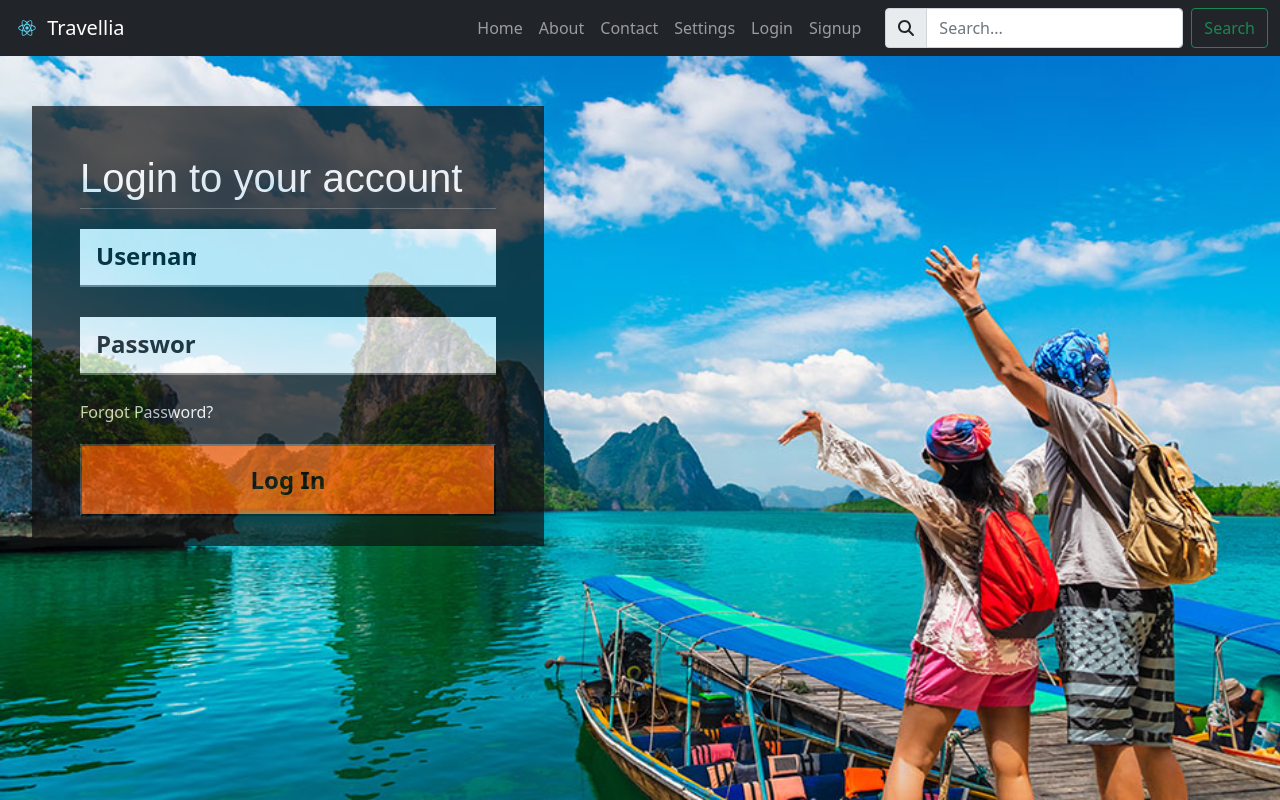
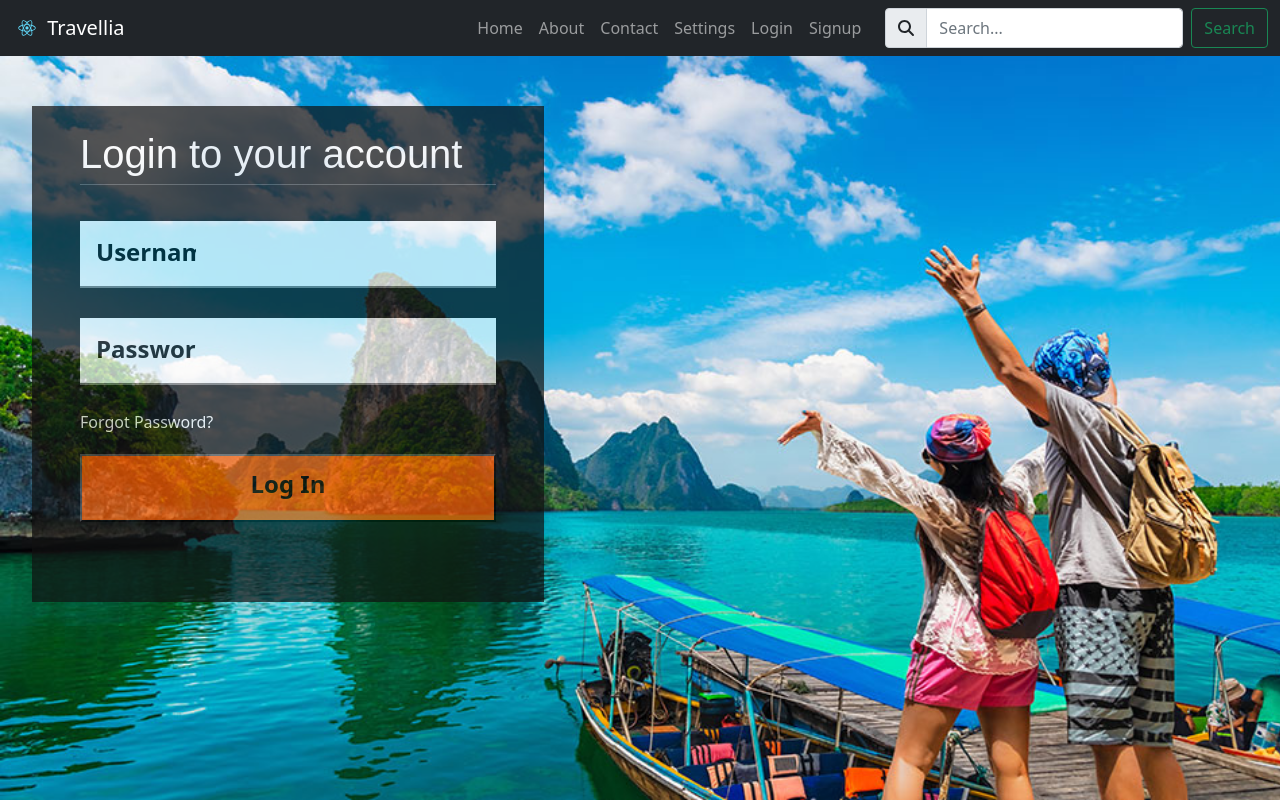
Before and after one commit to reileighh/MERN-stack, a React (Create React App) app in the folder client/: page /Login in a window 1280 px wide. Built offline with nearby package versions, Linux system fonts and the light colour scheme.

Commit message:
modified login page

```diff
--- a/client/src/Styles/Login.css
+++ b/client/src/Styles/Login.css
@@ -20,9 +20,9 @@ h1{
     align-items:center;
     margin-left:32px;
     margin-top:50px;
-    padding:48px;
+    padding: 24px 48px;
     width:40%;
-    height:55%;
+    height:62vh;
 
 }
 
@@ -38,7 +38,7 @@ h1{
   .inputLogin{
     padding:28px 300px 28px 16px;
     opacity: 1.0;
-    height:32px;
+    height:15%;
     font-size:20px;
     outline:none;
    width:100%;
@@ -50,14 +50,16 @@ h1{
   }
 
   .but{
-    padding:16px 16px 16px 16px;
+    padding:8px 16px 16px 16px;
     background:rgb(255, 94, 0);
     color:black;
     font-weight:700;
     width:100%;
     font-size:24px;
     opacity:1;
-
+    height:15%;
+    margin-bottom:0px;
+    vertical-align:middle;
   }
 
   .but:hover{
--- a/client/src/auth/Form.js
+++ b/client/src/auth/Form.js
@@ -25,3 +25,7 @@ const Form = () => {
 }
 
 export default Form
+
+/* Here, we have a state formIsSubmitted and is initially initialised to false. However, we have a
+submit form method that updates this formIsSubmitted state. Depending on the state, it will render either
+the form or account created page.*/
--- a/client/src/auth/SignupForm.js
+++ b/client/src/auth/SignupForm.js
@@ -23,13 +23,44 @@ const SignupForm = ({ submitForm }) => {
     event.preventDefault();
     setErrors(validation(values));
     setDataIsCorrect(true);
+      // postData();
+      let databody={
+        "fullname":values.fullname,
+        "username":values.username,
+        "email":values.email,
+        "password":values.password,
+      }
+      fetch('/Signup',{
+         method:'POST',
+         body:JSON.stringify(databody),
+         headers:{
+            'Content-type': 'application/json'
+         },
+      })
+     .then(res=>{
+        if(res.status===200){
+          console.log("SUCCESS in react");
+          return res.json();
+        } else if(res.status === 409){
+          console.log("User already exist in react");
+        }
+     })
+     .then((data)=>{
+           console.log(data);
+     })
+     .catch(error=>console.log('Error posting in react'));
+
+
+
+  };
+
+  const postData = () =>{
     let databody={
       "fullname":values.fullname,
       "username":values.username,
       "email":values.email,
       "password":values.password,
     }
-    console.log(databody);
     fetch('/Signup',{
        method:'POST',
        body:JSON.stringify(databody),
@@ -37,11 +68,25 @@ const SignupForm = ({ submitForm }) => {
           'Content-type': 'application/json'
        },
     })
-    .then(res=>res.JSON())
-   .then(data=>console.log(data))
-   .catch(error=>console.log('ERROR'));
-  };
-  // After submitting form, we use validation to retrieve the error object and use setErrors to set the error
+    // .then(res=>res.JSON())
+   .then(res=>{
+      if(res.status===200){
+        console.log("SUCCESS in react");
+        return res.json();
+      } else if(res.status === 409){
+        console.log("User already exist in react");
+      }
+   })
+   .then((data)=>{
+         console.log(data);
+   })
+   .catch(error=>console.log('Error posting in react'));
+
+  }
+  /* dataIsCorrect is set to true after we click on the submit button.
+  After submitting form, we use validation to retrieve the error object and use setErrors to set the
+  error. After making sure that there is no errors and we have submitted, we will display thea account
+  created.*/
   useEffect(() => {
     if (Object.keys(errors).length === 0 && dataIsCorrect) {
       submitForm(true);
--- a/client/src/auth/SignupFormSuccess.js
+++ b/client/src/auth/SignupFormSuccess.js
@@ -5,7 +5,7 @@ const SignupFormSuccess = () => {
   return (
     <div className="container">
       <div className="app-wrapper">
-        <h1 className="form-success">Account Created!</h1>
+        <h1 className="form-success">Account Successfully Created!</h1>
       </div>
     </div>
   );
--- a/client/src/auth/Validation.js
+++ b/client/src/auth/Validation.js
@@ -1,3 +1,5 @@
+/*This function will return an object. */
+
 const validation = (values) => {
     let errors={};
 if(!values.fullname){
@@ -19,5 +21,5 @@ if(!values.email){
 
   return errors;
 }
-/*This function will return an object. */
+
 export default validation
--- a/client/src/pages/Login.js
+++ b/client/src/pages/Login.js
@@ -44,9 +44,9 @@ function Login() {
     <div className="body">
       <Navbar/>
       {/* <Div> */}
-        <div className="signupform">
-          <form >
-            <h1 style={{justifyContent:"center"}}>Login to your account</h1>
+        {/* <div className="signupform"> */}
+          <form className="signupform">
+            <h1 style={{justifyContent:"center",marginTop:'0px'}}>Login to your account</h1>
             <hr
             style={{
               marginTop: '0px',
@@ -54,8 +54,8 @@ function Login() {
             }}
             />
 
-          <div style={{marginTop:"20px"}}>
             <input
+            style={{marginTop:"20px"}}
               className="inputLogin"
               type="text"
               name="username"
@@ -63,10 +63,9 @@ function Login() {
                 onChange={handleChange}
                 value={values.username}
             />
-          </div>
 
-          <div style={{marginTop:"20px"}}>
             <input
+              style={{marginTop:"20px"}}
               className="inputLogin"
               type="password"
               name="password"
@@ -74,7 +73,6 @@ function Login() {
                onChange={handleChange}
                 value={values.password}
             />
-          </div>
 
 
           <div style={{marginTop:"15px"}}>
@@ -82,15 +80,15 @@ function Login() {
           </div>
 
 
-          <div style={{marginTop:"20px", marginBottom:"10px"}}>
-            <button className="but" onClick={handleLogin} >
+            <button style={{marginTop:"20px", marginBottom:"10px"}}
+            className="but" onClick={handleLogin} >
               Log In
             </button>
-          </div>
+
 
           </form>
 
-        </div>
+        {/* </div> */}
       {/* </Div> */}
 
 
```
